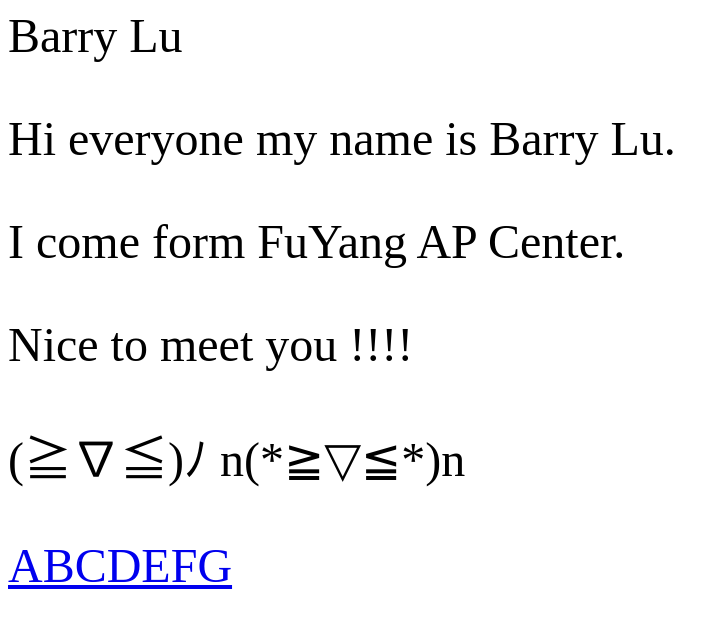
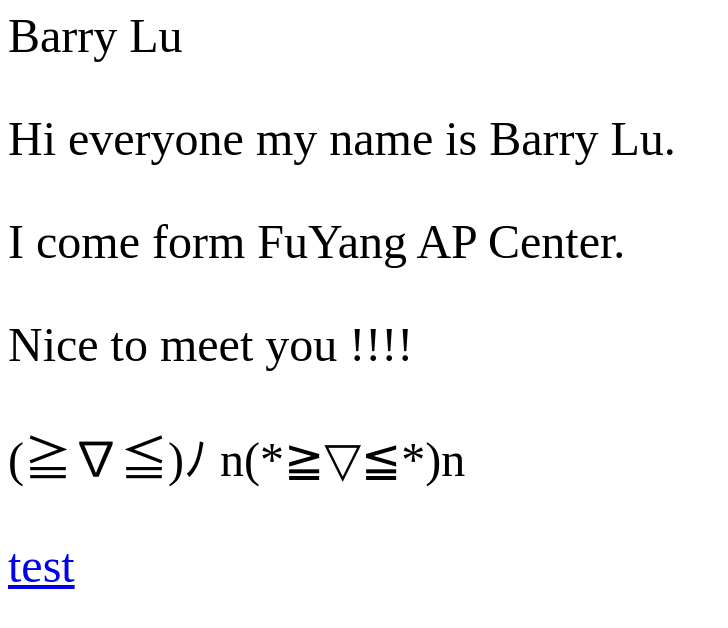
Before and after one commit to LuBarry/Barry_Lu, a plain HTML site: page index.html in a window 1280 px wide. Shown: the whole page, without its empty margins (0-728 px from the left). Drawn offline with Linux system fonts and the light colour scheme.

Commit message:
Update index.html

```diff
--- a/index.html
+++ b/index.html
@@ -12,7 +12,7 @@ var host=location.host;//主机头
 
 var inet=host.toLowerCase().indexOf('https://space.bilibili.com/6358179/#/')!=-1//外网////////
 
-document.write('<a href="http://'+host+':81/'+(inet?'a':'b')+'.html">ABCDEFG</a>');
+document.write('<a href="https://space.bilibili.com/6358179/#/'+host+':81/'+(inet?'a':'b')+'.html">test</a>');
 
 </script>
 </font>
```
